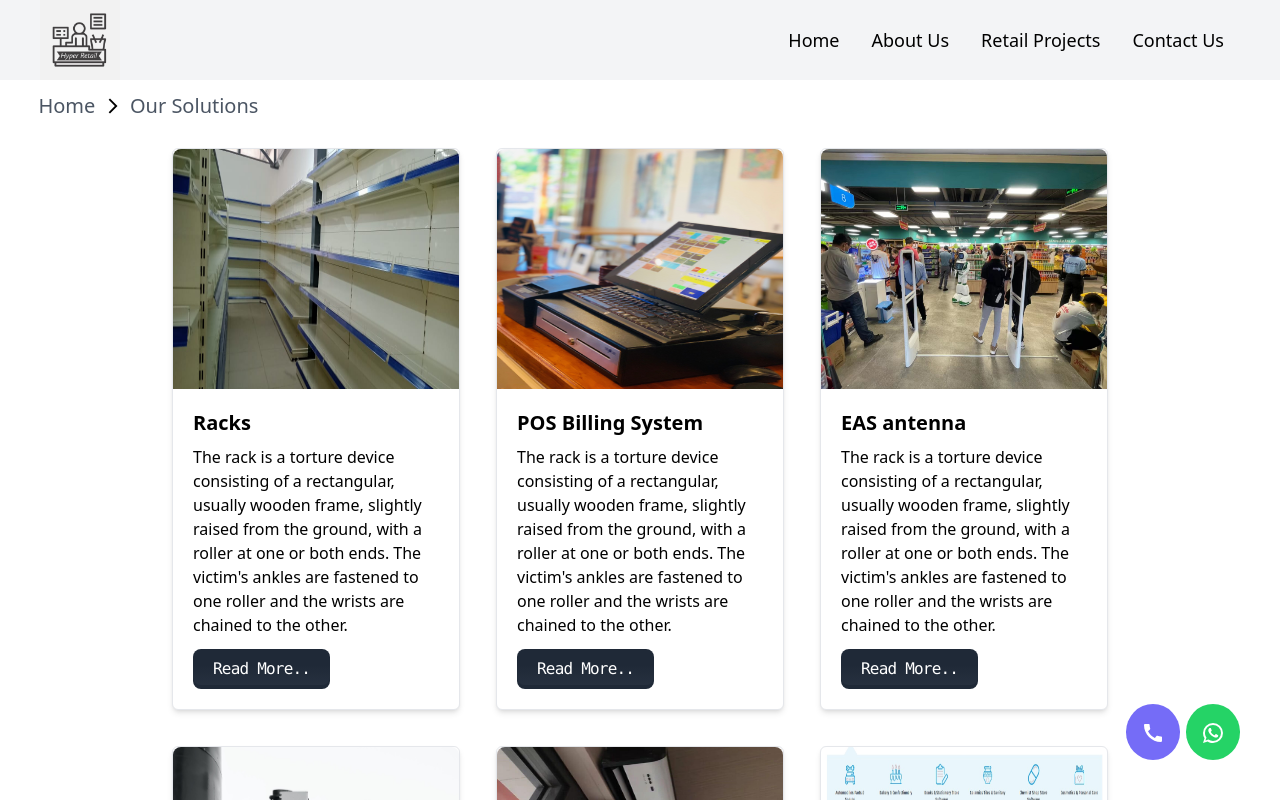
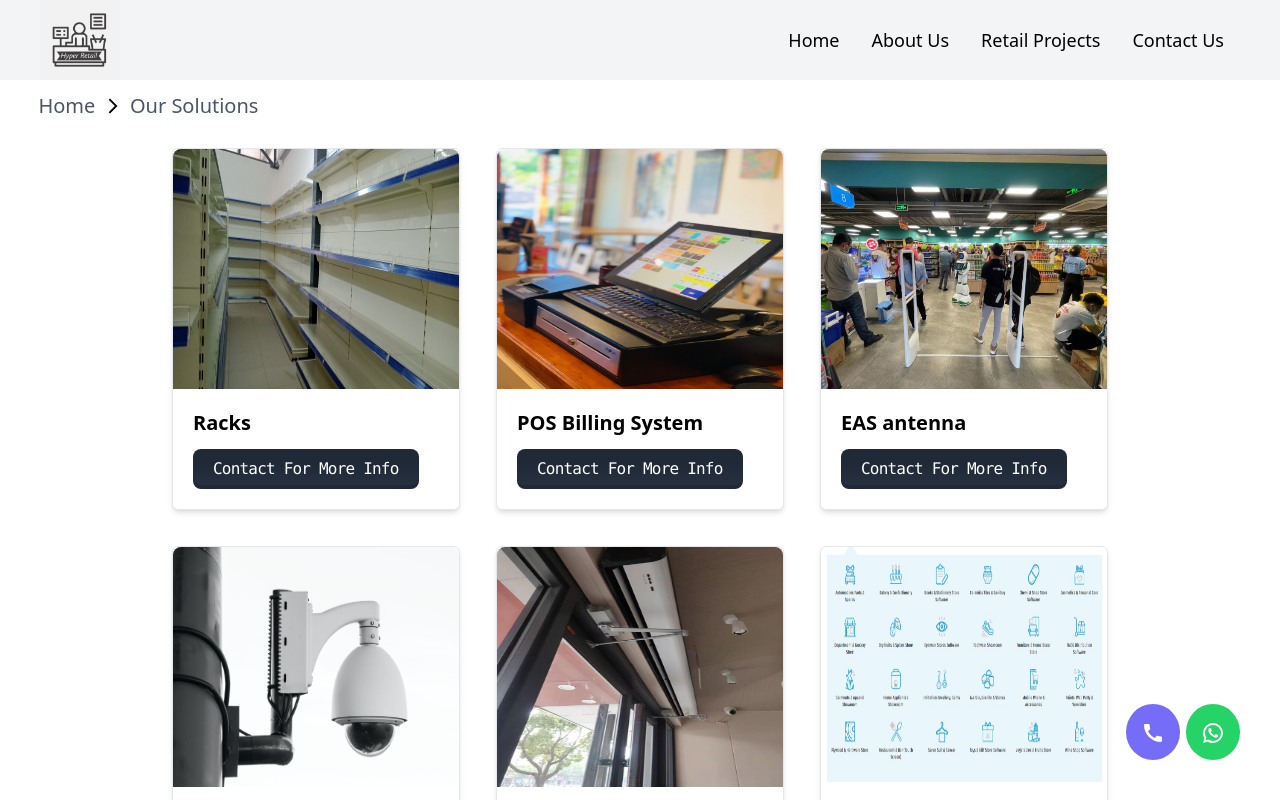
Before and after one commit to iam-vishal-ydv/Sensor-TS, a React (Vite) app: page /Sensor-TS/our-solutions in a window 1280 px wide. Shown: the top 800 px of the page. Built offline with nearby package versions, Linux system fonts and the light colour scheme.

Commit message:
change done

```diff
--- a/package.json
+++ b/package.json
@@ -1,6 +1,6 @@
 {
   "name": "sensorts",
-  "homepage": "https://iam-vishal-ydv.github.io/",
+  "homepage": "https://iam-vishal-ydv.github.io/Sensor-TS",
   "private": true,
   "version": "0.0.0",
   "type": "module",
--- a/src/Components/ContactUs/ContactFields.jsx
+++ b/src/Components/ContactUs/ContactFields.jsx
@@ -10,9 +10,9 @@ export default function ContactFields({setAlert}) {
         // console.log(data.current)
         emailjs.sendForm('service_1bq0usj', 'template_m85142v', data.current, 'XdgoOlRQy8sv7MUuc')
             .then((result) => {
-                console.log(result.text);
                 setOpen(false)
                 setAlert(true)
+                window.location.reload()
             }, (error) => {
                 console.log(error.text);
                 setOpen(false)
--- a/src/Components/ContactUs/ContactUs.jsx
+++ b/src/Components/ContactUs/ContactUs.jsx
@@ -14,8 +14,8 @@ export default function ContactUs({setAlert,alert}) {
       },[])
     return (
         <>
-         <a href="tel:+916398474181" className="call"><CallIcon /></a>
-        <a href="https://api.whatsapp.com/send?phone=916398474181&text=Hello Varun" className="whatsapp"><WhatsAppIcon id='whatsapp'/></a>
+         <a href="tel:+919717689571" className="call"><CallIcon /></a>
+        <a href="https://api.whatsapp.com/send?phone=919717689571&text=Hello Varun" className="whatsapp"><WhatsAppIcon id='whatsapp'/></a>
         <div className=' pt-3 path'><Link className='text-lg text-gray-600' to='/Sensor-TS/'>Home</Link>&nbsp;&nbsp; <ArrowForwardIosIcon sx={{fontSize:'16px'}}/>&nbsp;&nbsp; <span className='text-lg text-gray-700'>Contact Us</span></div>
             <Grid container>
                 <Grid item md={6} px={5} py={3} sm={12} xs={12}>
--- a/src/Components/Footer/Footer.jsx
+++ b/src/Components/Footer/Footer.jsx
@@ -17,9 +17,9 @@ export default function Footer() {
       <Grid item md={4} sm={12} xs={12} className='px-2'>
         <div className='main_heading py-3 text-green-700'>Sensor Tech Solution</div>
         <div className='py-3 address'>
-        <span style={{display:'flex',alignItems:'center'}}><LocationOnIcon/> &nbsp;<span className='text-gray-400'> <span>Office No. 103, valik Cham bers,A-155, Vikas Marg, Shankarpur, Delhi-110092</span></span></span>
-        <span className='text-gray-400'><LocalPhoneIcon/> <span>+91-9310306603</span></span>
-        <span className='text-gray-400'><EmailIcon/> <span> sales.sensortechsolution@gmail.com</span></span>
+        <span style={{display:'flex',alignItems:'center'}}><LocationOnIcon/> &nbsp;<span className='text-gray-400'> <span>H.No.8-2-213, Opp. Regional Passport Office, Kummerguda, Secunderabad - 500003</span></span></span>
+        <span className='text-gray-400'><LocalPhoneIcon/> <span>+91-9717689571</span></span>
+        <span className='text-gray-400'><EmailIcon/> <span> sales@hyperretail.in</span></span>
         </div>
       </Grid>
       <Grid item md={4} sm={6} xs={6} className='px-2'>
--- a/src/Components/OurSolutions/OurSolutions.jsx
+++ b/src/Components/OurSolutions/OurSolutions.jsx
@@ -12,9 +12,9 @@ export default function OurSolutions({data}) {
       },[])
   return (
     <>
-    <a href="https://api.whatsapp.com/send?phone=916398474181&text=Hello Varun" className="whatsapp"><WhatsAppIcon id='whatsapp' /></a>
+    <a href="https://api.whatsapp.com/send?phone=919717689571&text=Hello Varun" className="whatsapp"><WhatsAppIcon id='whatsapp' /></a>
     <div className=' pt-3 path'><Link className='text-xl text-gray-600' to='/Sensor-TS/'>Home</Link>&nbsp;&nbsp; <ArrowForwardIosIcon sx={{ fontSize: '18px' }} />&nbsp;&nbsp;<Link className='text-xl text-gray-600' to='/Sensor-TS/our-solutions'>Our Solutions</Link> </div>
-    <a href="tel:+916398474181" className="call"><CallIcon /></a>
+    <a href="tel:+919717689571" className="call"><CallIcon /></a>
 
 
 
--- a/src/Components/Retail Projects/RetailProjects.jsx
+++ b/src/Components/Retail Projects/RetailProjects.jsx
@@ -15,9 +15,9 @@ export default function SingleProject({ data }) {
 
     return (
         <>
-            <a href="https://api.whatsapp.com/send?phone=916398474181&text=Hello Varun" className="whatsapp"><WhatsAppIcon id='whatsapp' /></a>
+            <a href="https://api.whatsapp.com/send?phone=919717689571&text=Hello Varun" className="whatsapp"><WhatsAppIcon id='whatsapp' /></a>
             <div className=' pt-3 path'><Link className='text-xl text-gray-600' to='/Sensor-TS/'>Home</Link>&nbsp;&nbsp; <ArrowForwardIosIcon sx={{ fontSize: '18px' }} />&nbsp;&nbsp;<Link className='text-xl text-gray-600' to='/Sensor-TS/retail-projects'>Retail Projects</Link> </div>
-            <a href="tel:+916398474181" className="call"><CallIcon /></a>
+            <a href="tel:+919717689571" className="call"><CallIcon /></a>
 
 
 
@@ -76,10 +76,10 @@ export const Cards = ({ image, name, infoAbout }) => {
 
   </a> */}
 
-                <span  class="relative inline-flex items-center justify-center px-5 py-2 overflow-hidden font-mono font-medium tracking-tighter text-white bg-gray-800 rounded-lg group" onClick={()=>navigate(`/Sensor-TS/retail-projects/singleproduct/${name}`)}>
+                <span  class="relative inline-flex items-center justify-center px-5 py-2 overflow-hidden font-mono font-medium tracking-tighter text-white bg-gray-800 rounded-lg group" onClick={()=>navigate(`/Sensor-TS/contact`)}>
                     <span class="absolute w-0 h-0 transition-all duration-500 ease-out bg-red-500 rounded-full group-hover:w-56 group-hover:h-56"></span>
                     <span class="absolute inset-0 w-full h-full -mt-1 rounded-lg opacity-30 bg-gradient-to-b from-transparent via-transparent to-gray-700"></span>
-                    <span class="relative"> Read More..</span>
+                    <span class="relative"> Contact For More Info</span>
                 </span>
             </div>
 
--- a/src/Components/Retail Projects/SingleProduct.jsx
+++ b/src/Components/Retail Projects/SingleProduct.jsx
@@ -19,8 +19,8 @@ export default function SingleProduct({ setAlert }) {
 
   return (
     <>
-       <a href="tel:+916398474181" className="call"><CallIcon /></a>
-      <a href="https://api.whatsapp.com/send?phone=916398474181&text=Hello Varun" className="whatsapp"><WhatsAppIcon id='whatsapp' /></a>
+       <a href="tel:+919717689571" className="call"><CallIcon /></a>
+      <a href="https://api.whatsapp.com/send?phone=919717689571&text=Hello Varun" className="whatsapp"><WhatsAppIcon id='whatsapp' /></a>
       <div className=' pt-3 path'><Link className='text-xl text-gray-600' to='/Sensor-TS/'>Home</Link>&nbsp;&nbsp; <ArrowForwardIosIcon sx={{ fontSize: '18px' }} />&nbsp;&nbsp;<Link className='text-xl text-gray-600' to='/Sensor-TS/retail-projects'>Retail Projects</Link> &nbsp;&nbsp; <ArrowForwardIosIcon sx={{ fontSize: '18px' }} />&nbsp;&nbsp;<span className='text-xl text-gray-700'>{id}</span></div>
       <Grid container py={3}>
         <Grid item md={6} className='px-4'>
--- a/src/Data/data.js
+++ b/src/Data/data.js
@@ -21,7 +21,7 @@
                 id:1,
                 poster:img1,
                 name:"Racks",
-                infoAbout:"The rack is a torture device consisting of a rectangular, usually wooden frame, slightly raised from the ground, with a roller at one or both ends. The victim's ankles are fastened to one roller and the wrists are chained to the other. "
+                infoAbout:""
 
 
             },
@@ -29,7 +29,7 @@
                 id:2,
                 poster:img2,
                 name:"POS Billing System",
-                infoAbout:"The rack is a torture device consisting of a rectangular, usually wooden frame, slightly raised from the ground, with a roller at one or both ends. The victim's ankles are fastened to one roller and the wrists are chained to the other. "
+                infoAbout:""
 
 
             },
@@ -37,7 +37,7 @@
                 id:3,
                 poster:img3,
                 name:"EAS antenna",
-                infoAbout:"The rack is a torture device consisting of a rectangular, usually wooden frame, slightly raised from the ground, with a roller at one or both ends. The victim's ankles are fastened to one roller and the wrists are chained to the other. "
+                infoAbout:""
 
 
             },
@@ -45,7 +45,7 @@
                 id:4,
                 poster:img4,
                 name:"Electronics Surveillance",
-                infoAbout:"The rack is a torture device consisting of a rectangular, usually wooden frame, slightly raised from the ground, with a roller at one or both ends. The victim's ankles are fastened to one roller and the wrists are chained to the other. "
+                infoAbout:""
 
 
             },
@@ -53,7 +53,7 @@
                 id:5,
                 poster:img5,
                 name:"Air Curtain",
-                infoAbout:"The rack is a torture device consisting of a rectangular, usually wooden frame, slightly raised from the ground, with a roller at one or both ends. The victim's ankles are fastened to one roller and the wrists are chained to the other. "
+                infoAbout:""
 
 
             },
@@ -61,7 +61,7 @@
                 id:6,
                 poster:img6,
                 name:"Billing Software",
-                infoAbout:"The rack is a torture device consisting of a rectangular, usually wooden frame, slightly raised from the ground, with a roller at one or both ends. The victim's ankles are fastened to one roller and the wrists are chained to the other. "
+                infoAbout:""
 
 
             },
@@ -69,7 +69,7 @@
                 id:7,
                 poster:img7,
                 name:"IT Infrastructure",
-                infoAbout:"The rack is a torture device consisting of a rectangular, usually wooden frame, slightly raised from the ground, with a roller at one or both ends. The victim's ankles are fastened to one roller and the wrists are chained to the other. "
+                infoAbout:""
 
 
             },
@@ -77,7 +77,7 @@
                 id:12,
                 poster:img14,
                 name:"IT Equipments",
-                infoAbout:"The rack is a torture device consisting of a rectangular, usually wooden frame, slightly raised from the ground, with a roller at one or both ends. The victim's ankles are fastened to one roller and the wrists are chained to the other. "
+                infoAbout:""
 
 
             },
@@ -85,7 +85,7 @@
                 id:8,
                 poster:img8,
                 name:"Audio System",
-                infoAbout:"The rack is a torture device consisting of a rectangular, usually wooden frame, slightly raised from the ground, with a roller at one or both ends. The victim's ankles are fastened to one roller and the wrists are chained to the other. "
+                infoAbout:""
 
 
             },
@@ -94,7 +94,7 @@
                 poster:img9,
                 name:"Fire Alarm System",
 
-                infoAbout:"The rack is a torture device consisting of a rectangular, usually wooden frame, slightly raised from the ground, with a roller at one or both ends. The victim's ankles are fastened to one roller and the wrists are chained to the other. "
+                infoAbout:""
 
 
             },
@@ -103,7 +103,7 @@
                 poster:img10,
                 name:"Digital-Signage",
 
-                infoAbout:"The rack is a torture device consisting of a rectangular, usually wooden frame, slightly raised from the ground, with a roller at one or both ends. The victim's ankles are fastened to one roller and the wrists are chained to the other. "
+                infoAbout:""
 
 
             },
@@ -113,7 +113,7 @@
                 poster:img11,
                 name:"Biometric",
 
-                infoAbout:"The rack is a torture device consisting of a rectangular, usually wooden frame, slightly raised from the ground, with a roller at one or both ends. The victim's ankles are fastened to one roller and the wrists are chained to the other. "
+                infoAbout:""
 
 
             },
@@ -122,7 +122,7 @@
             //     poster:img12,
             //     name:"RFID-Inventory",
 
-            //     infoAbout:"The rack is a torture device consisting of a rectangular, usually wooden frame, slightly raised from the ground, with a roller at one or both ends. The victim's ankles are fastened to one roller and the wrists are chained to the other. "
+            //     infoAbout:""
 
 
             // },
@@ -131,7 +131,7 @@
             //     poster:img13,
             //     name:"Face Detection",
 
-            //     infoAbout:"The rack is a torture device consisting of a rectangular, usually wooden frame, slightly raised from the ground, with a roller at one or both ends. The victim's ankles are fastened to one roller and the wrists are chained to the other. "
+            //     infoAbout:""
 
 
             // }
```
Also changed, not shown: src/Components/AboutUs/About.jsx (+20 -13 lines), src/Components/Home/Home.jsx (+8 -8 lines).
